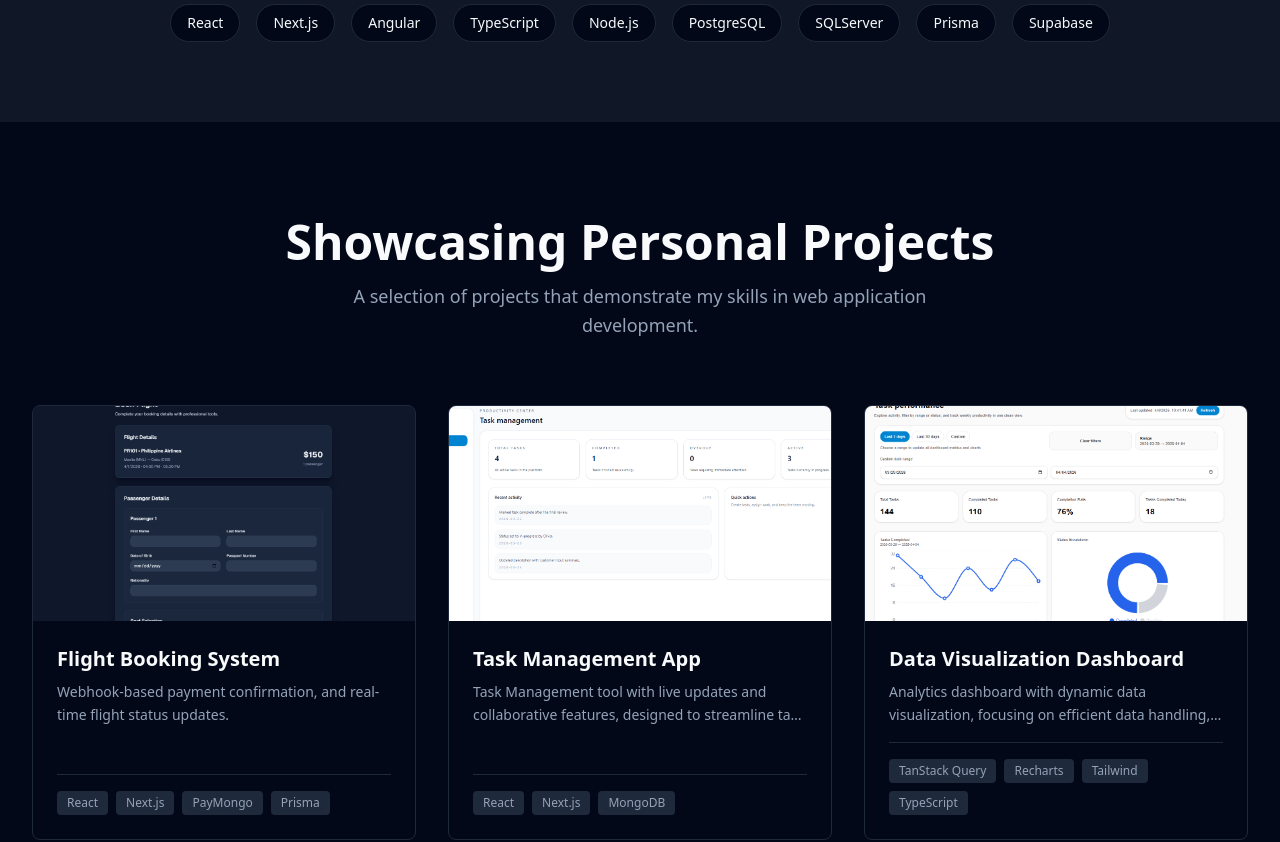
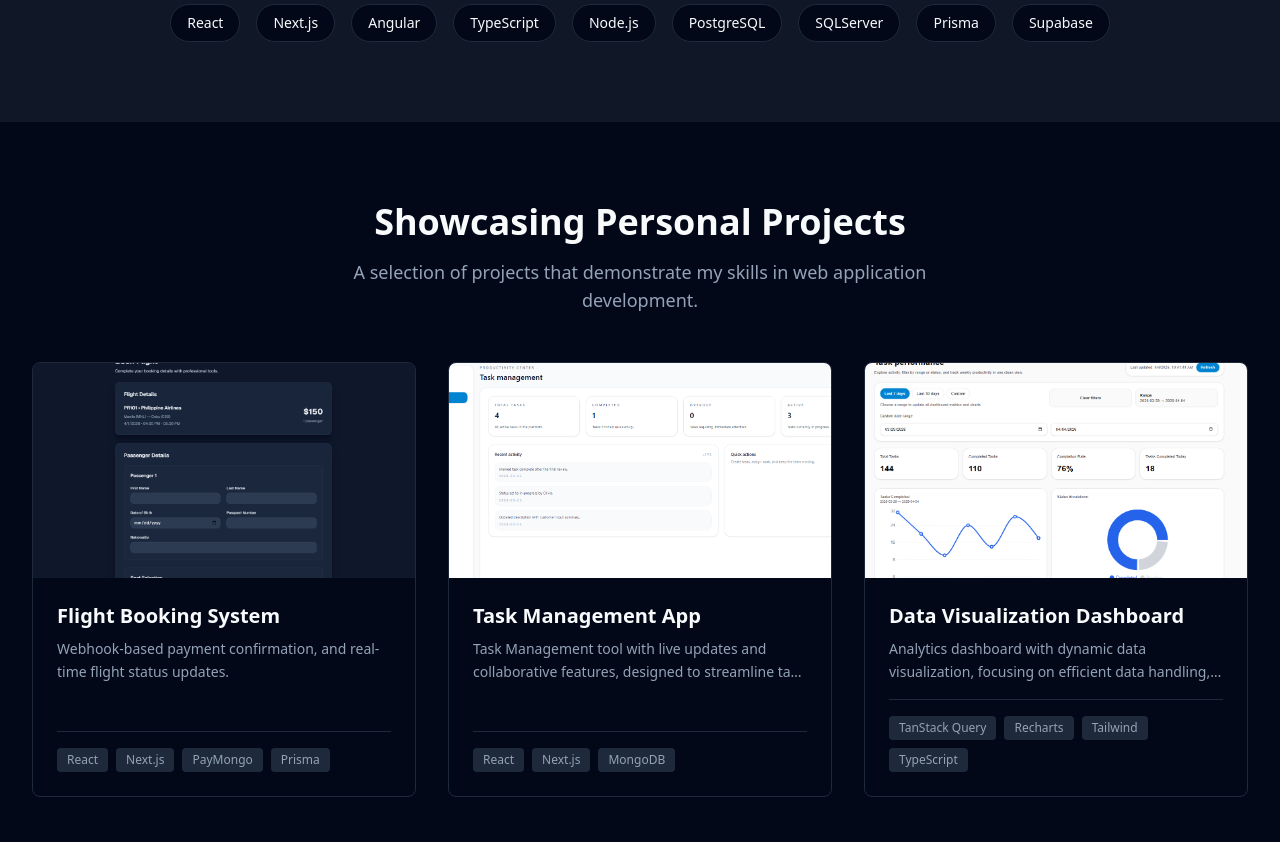
Before and after one commit to doodledoot444/pp-kevin, a Next.js app: page / in a window 1280 px wide. Shown: the part 1000-1842 px from the top of the page. Built offline with nearby package versions, Linux system fonts and the light colour scheme.

Commit message:
Slight changes, visibility issue.

```diff
--- a/src/components/featured-projects.tsx
+++ b/src/components/featured-projects.tsx
@@ -6,21 +6,18 @@ import { FEATURED_PROJECTS } from "@/lib/projects";
 import ProjectCard from "@/components/project-card";
 import ProjectModal from "@/components/project-modal";
 import { useProjectModal } from "@/hooks/useProjectModal";
-import {  EA_EASING } from "@/lib/animationVariants";
+import { EA_EASING } from "@/lib/animationVariants";
 
 export default memo(function FeaturedProjects() {
   const { isOpen, activeProjectId, openModal, closeModal } = useProjectModal();
-
 
   const activeProject = useMemo(
     () => FEATURED_PROJECTS.find((p) => p.id === activeProjectId) || null,
     [activeProjectId]
   );
 
-
   const memoizedOpenModal = useCallback(openModal, [openModal]);
 
-  // Container stagger
   const containerVariants = {
     hidden: {},
     visible: {
@@ -31,32 +28,24 @@ export default memo(function FeaturedProjects() {
   };
 
   const sectionVariants = {
-    hidden: {
-      opacity: 0,
-      y: 30,
-    },
+    hidden: { opacity: 0, y: 20 },
     visible: {
       opacity: 1,
       y: 0,
       transition: {
-        duration: 0.6,
+        duration: 0.5,
         ease: EA_EASING,
       },
     },
   };
 
   const cardVariants = {
-    hidden: {
-      opacity: 0,
-      scale: 0.92,
-      y: 20,
-    },
+    hidden: { opacity: 0, y: 16 },
     visible: {
       opacity: 1,
-      scale: 1,
       y: 0,
       transition: {
-        duration: 0.4,
+        duration: 0.35,
         ease: EA_EASING,
       },
     },
@@ -66,41 +55,36 @@ export default memo(function FeaturedProjects() {
     <>
       <motion.section
         id="projects"
-        className="py-24 bg-background scroll-mt-20"
+        className="py-20 bg-background scroll-mt-20"
         aria-labelledby="projects-heading"
         variants={sectionVariants}
         initial="hidden"
         whileInView="visible"
-        viewport={{ once: false, amount: 0.2, margin: "-100px" }}
+        viewport={{ once: true, amount: 0.1 }} // FIXED
       >
         <div className="max-w-7xl mx-auto px-4 sm:px-6 lg:px-8">
 
-
-          <div className="mb-16 text-center">
-            <h2
-              id="projects-heading"
-              className="text-4xl sm:text-5xl font-bold text-foreground mb-4"
-            >
+          <div className="mb-12 text-center">
+            <h2 className="text-3xl sm:text-4xl font-bold text-foreground mb-4">
               Showcasing Personal Projects
             </h2>
-            <p className="text-lg text-muted-foreground max-w-2xl mx-auto leading-relaxed">
+            <p className="text-base sm:text-lg text-muted-foreground max-w-2xl mx-auto">
               A selection of projects that demonstrate my skills in web application development.
             </p>
           </div>
 
-
           <motion.div
             variants={containerVariants}
-            className="grid grid-cols-1 md:grid-cols-2 lg:grid-cols-3 gap-6 lg:gap-8"
+            initial="hidden"
+            whileInView="visible"
+            viewport={{ once: true, amount: 0.1 }} // SINGLE OBSERVER
+            className="grid grid-cols-1 sm:grid-cols-2 lg:grid-cols-3 gap-5 lg:gap-8"
           >
             {FEATURED_PROJECTS.map((project, index) => (
               <motion.div
                 key={project.id}
                 variants={cardVariants}
-                initial="hidden"
-                whileInView="visible"
-                viewport={{ once: false, amount: 0.2, margin: "-100px" }}
-                className="will-change-transform"
+                className="w-full"
               >
                 <ProjectCard
                   project={project}
@@ -111,11 +95,9 @@ export default memo(function FeaturedProjects() {
             ))}
           </motion.div>
 
-          {/* CTA */}
           <div className="text-center mt-16" />
         </div>
       </motion.section>
-
 
       <ProjectModal
         project={activeProject}
```
